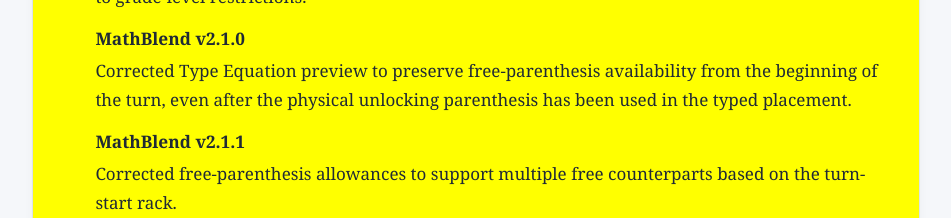
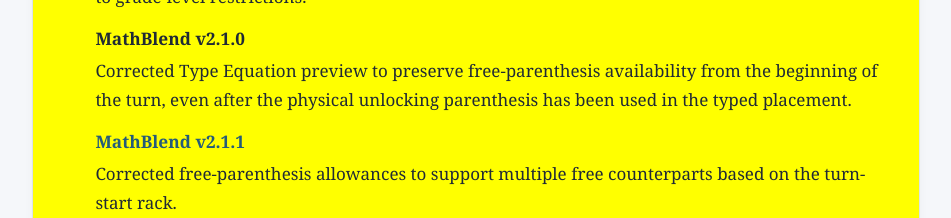
Before and after one commit to jeffmayes-jpg/My-Works, a plain HTML site: page index.html in a window 1280 px wide. Shown: the part 2740-2958 px from the top of the page, without its empty margins (164-1115 px from the left). Drawn offline with Linux system fonts and the light colour scheme.

Commit message:
Add direct MathBlend v2.1.1 download link to My Works

```diff
--- a/index.html
+++ b/index.html
@@ -71,7 +71,7 @@ footer{text-align:center;color:var(--muted);padding:1.5rem;font-size:.95rem}a{ov
 <div class="version"><h3>MathBlend v1.1.6</h3><p>Corrected Set Players behavior.</p><p>Updated Type Equation behavior.</p><p>Updated free-parenthesis behavior.</p></div>
 <div class="version"><h3>MathBlend v2.0.0</h3><p>Updated premium-square scoring: each premium square applies only on the first play that occupies it.</p><p>A premium square is restored if a successful challenge reverses the play that occupied it.</p><p>Corrected parenthesis staging behavior: staging an opening parenthesis from the rack does not consume or disable the closing parenthesis.</p><p>Corrected Type Equation symbol validation so symbols available in the rack are accepted, subject to grade-level restrictions.</p></div>
 <div class="version"><h3>MathBlend v2.1.0</h3><p>Corrected Type Equation preview to preserve free-parenthesis availability from the beginning of the turn, even after the physical unlocking parenthesis has been used in the typed placement.</p></div>
-<div class="version"><h3>MathBlend v2.1.1</h3><p>Corrected free-parenthesis allowances to support multiple free counterparts based on the turn-start rack.</p><p>Corrected Type Equation processing to assign free parentheses before blank-tile substitutions.</p><p>Updated Type Equation to recognize duplicate physical parentheses in the rack.</p></div>
+<div class="version"><h3><a href="https://github.com/jeffmayes-jpg/MathBlend-Downloads/releases/download/v2.1.1/MathBlend.v2.1.1.Release.zip">MathBlend v2.1.1</a></h3><p>Corrected free-parenthesis allowances to support multiple free counterparts based on the turn-start rack.</p><p>Corrected Type Equation processing to assign free parentheses before blank-tile substitutions.</p><p>Updated Type Equation to recognize duplicate physical parentheses in the rack.</p></div>
 </div>
 </section>
 <section class="work"><h2>Swift &amp; Simple — A minimalistic, classless TTRPG</h2><p><span class="status">In progress</span></p></section>
```
